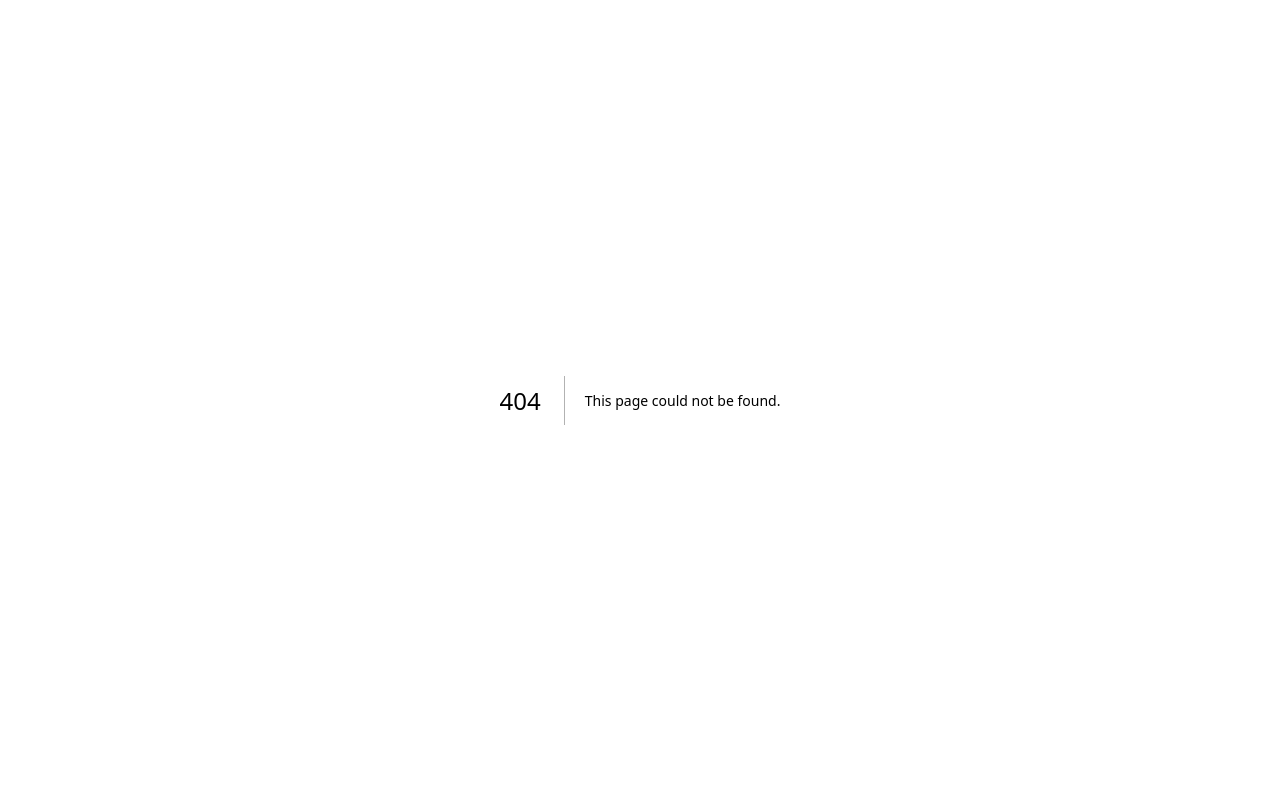
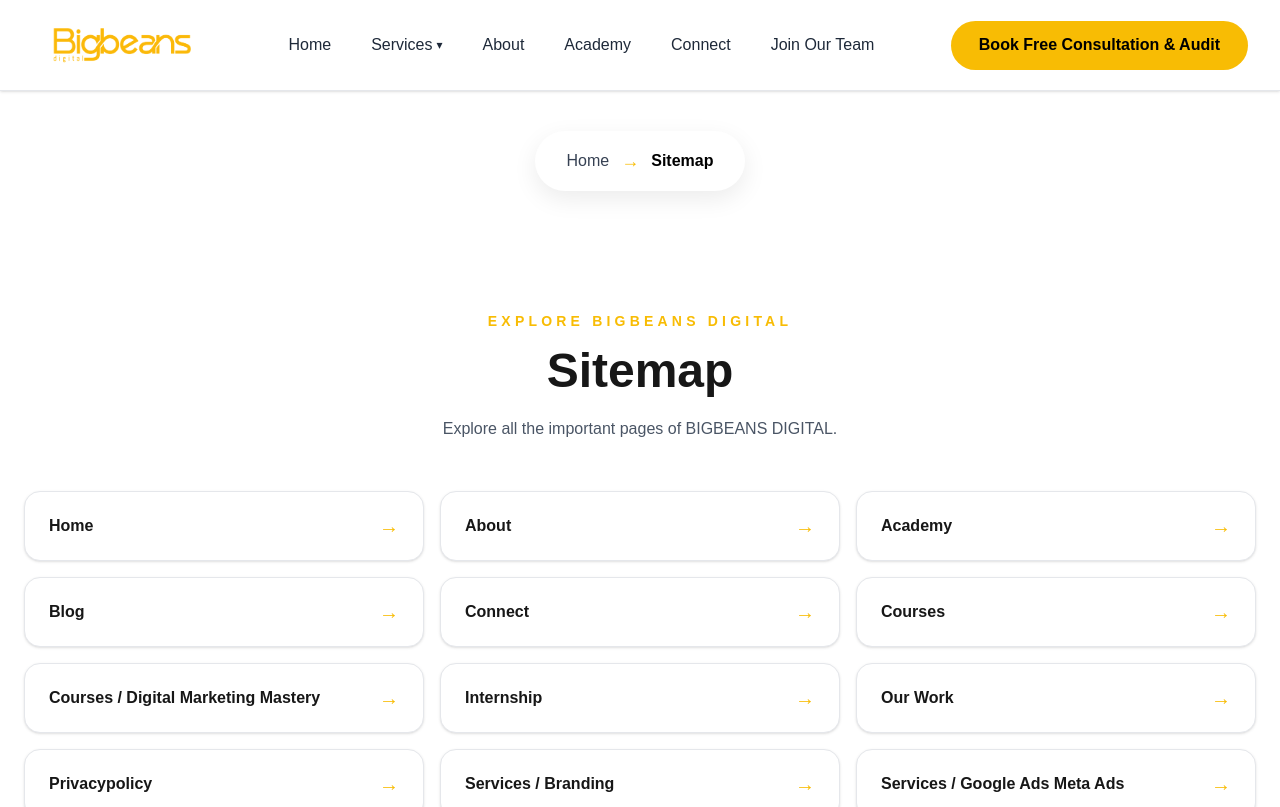
Before and after one commit to bigbeansdigital/bigbeansdigitalwebsite, a Next.js app: page /sitemap in a window 1280 px wide. Before the commit this address had no page. Shown: the top 807 px of the page. Built offline with nearby package versions, Linux system fonts and the light colour scheme.

Commit message:
new update | 2026-08-03 9:40pm

```diff
--- a/app/about/page.tsx
+++ b/app/about/page.tsx
@@ -2,6 +2,7 @@
 import Header from "@/components/Header";
 import About from "@/components/About";
 import Footer from "@/components/Footer";
+import WhatsAppButton from "@/components/WhatsAppButton";
 
 
 export const metadata: Metadata = {
@@ -18,6 +19,7 @@
       <Header />
       <About />
       <Footer />
+      <WhatsAppButton />
     </>
   );
 }
--- a/app/academy/page.tsx
+++ b/app/academy/page.tsx
@@ -3,6 +3,7 @@
 import Academy from "@/components/Academy";
 import Courses from "@/components/academy/Courses";
 import Footer from "@/components/Footer";
+import WhatsAppButton from "@/components/WhatsAppButton";
 
 
 export const metadata: Metadata = {
@@ -23,6 +24,7 @@
       <Header />
       <Academy />
       <Footer />
+      <WhatsAppButton />
     </>
   );
 }
--- a/app/layout.tsx
+++ b/app/layout.tsx
@@ -1,6 +1,7 @@
 import type { Metadata } from "next";
 import { Geist, Geist_Mono } from "next/font/google";
 import { GoogleAnalytics } from "@next/third-parties/google";
+import WhatsAppButton from "@/components/WhatsAppButton";
 import "./globals.css";
 
 const geistSans = Geist({
--- a/app/page.tsx
+++ b/app/page.tsx
@@ -1,6 +1,7 @@
 import Header from "@/components/Header";
 import Home from "@/components/Home";
 import Footer from "@/components/Footer";
+import WhatsAppButton from "@/components/WhatsAppButton";
 
 export default function Page() {
   return (
@@ -8,6 +9,7 @@
       <Header />
       <Home />
       <Footer />
+      <WhatsAppButton />
     </>
   );
 }
--- /dev/null
+++ b/app/sitemap/page.tsx
@@ -0,0 +1,21 @@
+import type { Metadata } from "next";
+import Header from "@/components/Header";
+import Sitemap from "@/components/sitemap";
+import Footer from "@/components/Footer";
+
+
+export const metadata: Metadata = {
+  title: "Sitemap | BIGBEANS DIGITAL",
+  description:
+    "Explore the BIGBEANS DIGITAL website sitemap and easily find our services, pages, resources, and other information.",
+};
+
+export default function SitemapPage() {
+  return (
+    <>
+      <Header />
+      <Sitemap />
+      <Footer />
+    </>
+  );
+}
--- a/components/Footer.tsx
+++ b/components/Footer.tsx
@@ -506,9 +506,12 @@
 
               <span className="h-1 w-1 rounded-full bg-gray-700" />
 
-              <span className="cursor-pointer transition duration-300 hover:text-[#F8BC04]">
-                Sitemap
-              </span>
+              <Link
+                  href="/sitemap"
+                  className="cursor-pointer transition duration-300 hover:text-[#F8BC04]"
+                >
+                  SiteMap
+                </Link>
 
               <span className="h-1 w-1 rounded-full bg-gray-700" />
 
--- /dev/null
+++ b/components/WhatsAppButton.tsx
@@ -0,0 +1,21 @@
+"use client";
+
+export default function WhatsAppButton() {
+  return (
+    <a
+      href="https://api.whatsapp.com/send?phone=916289102537&text=Hello%20BigBeans"
+      target="_blank"
+      rel="noopener noreferrer"
+      aria-label="Chat with BigBeans on WhatsApp"
+      className="fixed bottom-6 right-6 z-[9999] flex h-14 w-14 items-center justify-center rounded-full bg-[#25D366] shadow-lg transition-transform duration-300 hover:scale-110"
+    >
+      <svg
+        viewBox="0 0 24 24"
+        className="h-8 w-8 fill-white"
+        aria-hidden="true"
+      >
+        <path d="M20.52 3.48A11.79 11.79 0 0 0 12.04 0C5.5 0 .18 5.32.18 11.86c0 2.09.55 4.13 1.59 5.93L.1 24l6.35-1.66a11.85 11.85 0 0 0 5.59 1.42h.01c6.54 0 11.86-5.32 11.86-11.86 0-3.17-1.23-6.15-3.39-8.42ZM12.05 21.7h-.01a9.82 9.82 0 0 1-5.01-1.37l-.36-.21-3.77.99 1.01-3.67-.23-.38a9.8 9.8 0 0 1-1.5-5.2C2.18 6.44 6.6 2.02 12.05 2.02c2.64 0 5.12 1.03 6.98 2.9a9.8 9.8 0 0 1 2.89 6.98c0 5.45-4.43 9.8-9.87 9.8Zm5.4-7.35c-.3-.15-1.77-.87-2.04-.97-.27-.1-.47-.15-.67.15-.2.3-.77.97-.94 1.17-.17.2-.35.22-.65.07-.3-.15-1.26-.46-2.4-1.47-.89-.79-1.49-1.77-1.66-2.07-.17-.3-.02-.46.13-.61.13-.13.3-.35.45-.52.15-.17.2-.3.3-.5.1-.2.05-.37-.02-.52-.07-.15-.67-1.61-.92-2.2-.24-.58-.49-.5-.67-.51h-.57c-.2 0-.52.07-.79.37-.27.3-1.04 1.02-1.04 2.49s1.07 2.89 1.22 3.09c.15.2 2.1 3.21 5.08 4.5.71.31 1.26.5 1.69.64.71.23 1.35.2 1.86.12.57-.09 1.77-.72 2.02-1.42.25-.7.25-1.3.17-1.42-.07-.12-.27-.2-.57-.35Z" />
+      </svg>
+    </a>
+  );
+}
--- /dev/null
+++ b/components/sitemap.tsx
@@ -0,0 +1,139 @@
+import Link from "next/link";
+import fs from "fs";
+import path from "path";
+
+function getRoutes(dir: string, baseRoute = ""): string[] {
+  const routes: string[] = [];
+
+  if (!fs.existsSync(dir)) {
+    return routes;
+  }
+
+  const items = fs.readdirSync(dir, { withFileTypes: true });
+
+  for (const item of items) {
+    if (!item.isDirectory()) continue;
+
+    const folderName = item.name;
+
+    // Ignore Next.js special folders
+    if (
+      folderName.startsWith("[") ||
+      folderName.startsWith("(") ||
+      folderName.startsWith("_") ||
+      folderName === "api"
+    ) {
+      continue;
+    }
+
+    const folderPath = path.join(dir, folderName);
+    const pageFile = path.join(folderPath, "page.tsx");
+
+    if (fs.existsSync(pageFile)) {
+      const route =
+        folderName === "page"
+          ? "/"
+          : `${baseRoute}/${folderName}`.replace(/\/+/g, "/");
+
+      routes.push(route);
+    }
+
+    routes.push(...getRoutes(folderPath, `${baseRoute}/${folderName}`));
+  }
+
+  return routes;
+}
+
+function formatRouteName(route: string) {
+  if (route === "/") return "Home";
+
+  return route
+    .split("/")
+    .filter(Boolean)
+    .map((word) =>
+      word
+        .replace(/[-_]/g, " ")
+        .replace(/\b\w/g, (letter) => letter.toUpperCase())
+    )
+    .join(" / ");
+}
+
+export default function Sitemap() {
+  const appDirectory = path.join(process.cwd(), "app");
+
+  const routes = ["/", ...getRoutes(appDirectory)]
+    .filter((route, index, array) => array.indexOf(route) === index)
+    .filter((route) => route !== "/sitemap")
+    .sort();
+
+  return (
+    <main className="min-h-screen bg-white text-[#171717]">
+
+      {/* Breadcrumb */}
+
+      <section className="w-full bg-white py-6 sm:py-10">
+        <div className="max-w-7xl mx-auto px-4 sm:px-6 flex justify-center">
+          <div className="inline-flex items-center gap-2 sm:gap-3 rounded-full bg-white px-5 sm:px-8 py-3 sm:py-4 shadow-[0_8px_24px_rgba(0,0,0,0.08)]">
+
+            <Link
+              href="/"
+              className="text-sm sm:text-base text-gray-700 hover:text-[#F8BC04] transition-colors duration-300"
+            >
+              Home
+            </Link>
+
+            <span className="text-[#F8BC04] text-base sm:text-lg">
+              →
+            </span>
+
+            <span className="text-sm sm:text-base font-semibold text-black">
+              Sitemap
+            </span>
+
+          </div>
+        </div>
+      </section>
+
+      {/* Sitemap */}
+
+      <section className="max-w-7xl mx-auto px-6 py-16 sm:py-20">
+
+        <div className="text-center mb-12">
+          <p className="text-sm font-bold tracking-[0.3em] text-[#F8BC04] uppercase">
+            Explore BIGBEANS DIGITAL
+          </p>
+
+          <h1 className="mt-4 text-4xl sm:text-5xl font-black text-[#171717]">
+            Sitemap
+          </h1>
+
+          <p className="mt-5 max-w-2xl mx-auto text-gray-600 leading-7">
+            Explore all the important pages of BIGBEANS DIGITAL.
+          </p>
+        </div>
+
+        <div className="grid grid-cols-1 sm:grid-cols-2 lg:grid-cols-3 gap-4">
+
+          {routes.map((route) => (
+            <Link
+              key={route}
+              href={route}
+              className="group flex items-center justify-between rounded-2xl border border-gray-200 bg-white px-6 py-5 shadow-sm transition-all duration-300 hover:-translate-y-1 hover:border-[#F8BC04] hover:shadow-lg"
+            >
+              <span className="font-semibold text-[#171717] group-hover:text-[#F8BC04] transition-colors">
+                {formatRouteName(route)}
+              </span>
+
+              <span className="text-[#F8BC04] text-xl transition-transform duration-300 group-hover:translate-x-1">
+                →
+              </span>
+            </Link>
+          ))}
+
+        </div>
+
+      </section>
+
+    </main>
+  );
+}
```
